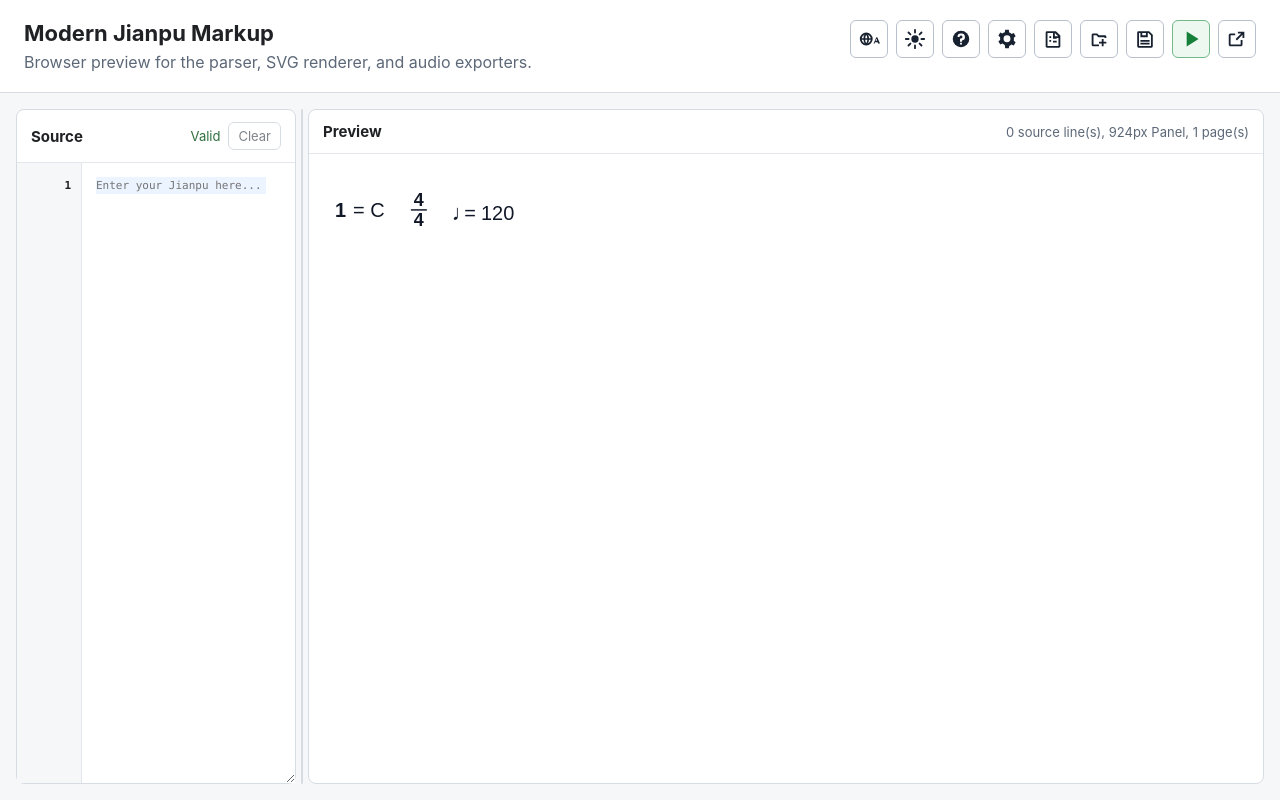
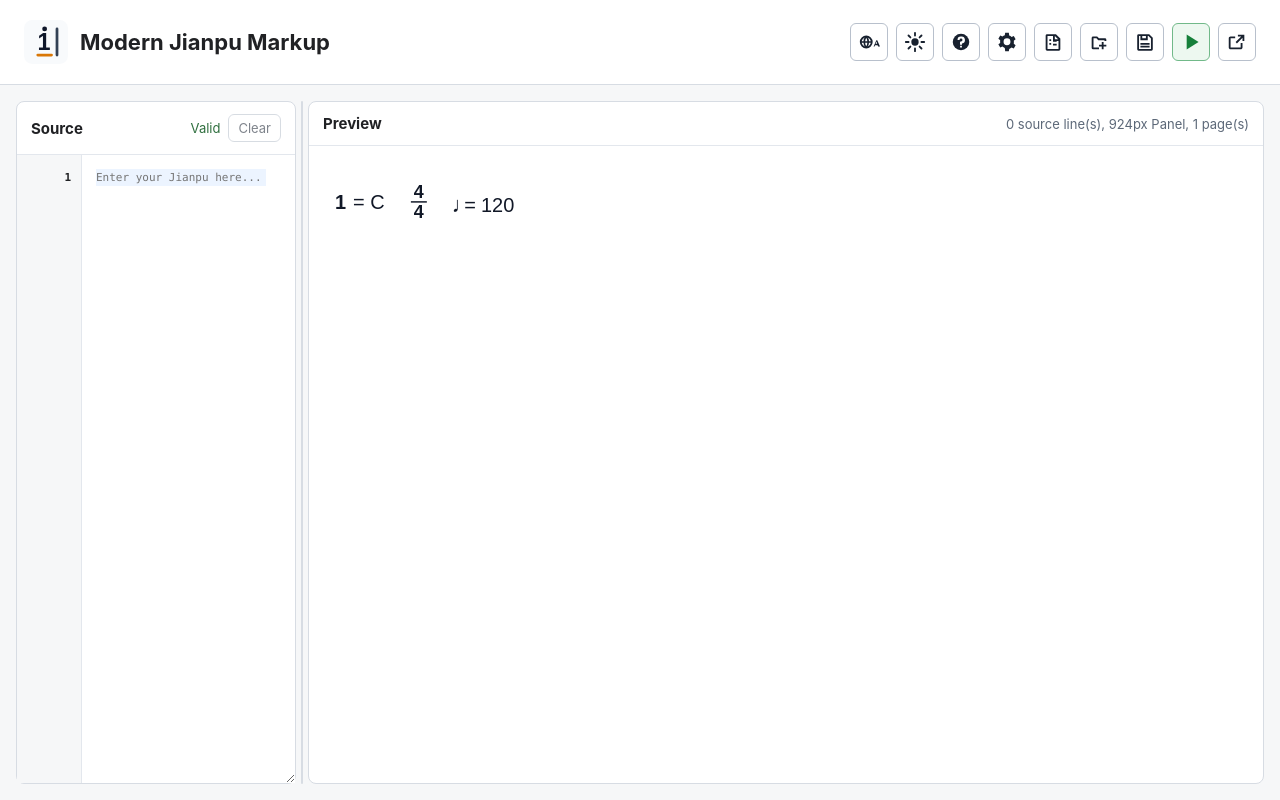
Before and after one commit to Yaossg/potato-jianpu, a React (Vite) app: page / in a window 1280 px wide. Built offline with nearby package versions, Linux system fonts and the light colour scheme.

Commit message:
Add a brand icon to the web header

```diff
--- a/src/web/App.tsx
+++ b/src/web/App.tsx
@@ -740,9 +740,9 @@ export function App() {
   return (
     <main className={`app-shell theme-${theme}`}>
       <header className="topbar">
-        <div>
+        <div className="brand-lockup">
+          <img className="brand-mark" src="/favicon.svg" alt="" />
           <h1>Modern Jianpu Markup</h1>
-          <p>{t("tagline")}</p>
         </div>
         <Toolbar
           language={language}
--- a/src/web/i18n.ts
+++ b/src/web/i18n.ts
@@ -2,7 +2,6 @@ export type Language = "en" | "zh";
 export type PageWidthMode = "panel" | "content" | "manual";
 export type JustifyMode = "none" | "except-last" | "all";
 export type TranslationKey =
-  | "tagline"
   | "language"
   | "english"
   | "chinese"
@@ -86,7 +85,6 @@ export type TranslationKey =
 
 const translations: { en: Record<TranslationKey, string>; zh: Record<TranslationKey, string> } = {
   en: {
-    tagline: "Browser preview for the parser, SVG renderer, and audio exporters.",
     language: "Language",
     english: "English",
     chinese: "中文",
@@ -169,7 +167,6 @@ const translations: { en: Record<TranslationKey, string>; zh: Record<Translation
     events: "events",
   } satisfies Record<TranslationKey, string>,
   zh: {
-    tagline: "用于解析器、SVG 渲染器和音频导出的浏览器预览。",
     language: "语言",
     english: "English",
     chinese: "中文",
--- a/src/web/styles.css
+++ b/src/web/styles.css
@@ -134,21 +134,31 @@ button:disabled {
 .topbar {
   display: flex;
   justify-content: space-between;
-  align-items: flex-start;
+  align-items: center;
   gap: 24px;
   padding: 20px 24px;
   border-bottom: 1px solid var(--panel-border);
   background: var(--panel-bg);
 }
 
+.brand-lockup {
+  display: inline-flex;
+  align-items: center;
+  gap: 12px;
+  min-width: 0;
+}
+
+.brand-mark {
+  display: block;
+  flex: 0 0 auto;
+  width: 44px;
+  height: 44px;
+}
+
 .topbar h1 {
   margin: 0;
   font-size: 22px;
-}
-
-.topbar p {
-  margin: 6px 0 0;
-  color: var(--muted-text);
+  line-height: 1.2;
 }
 
 .actions,
```
